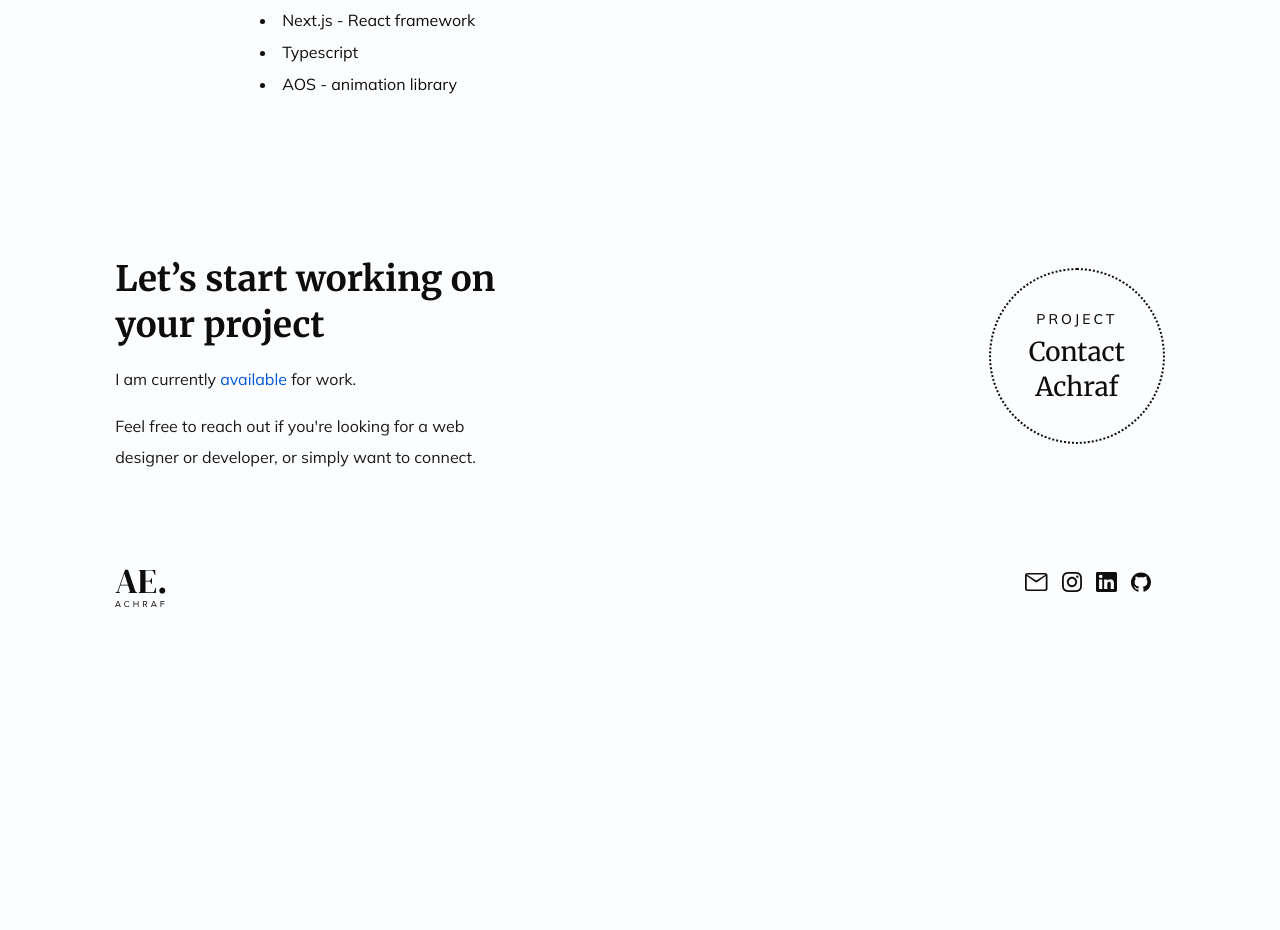
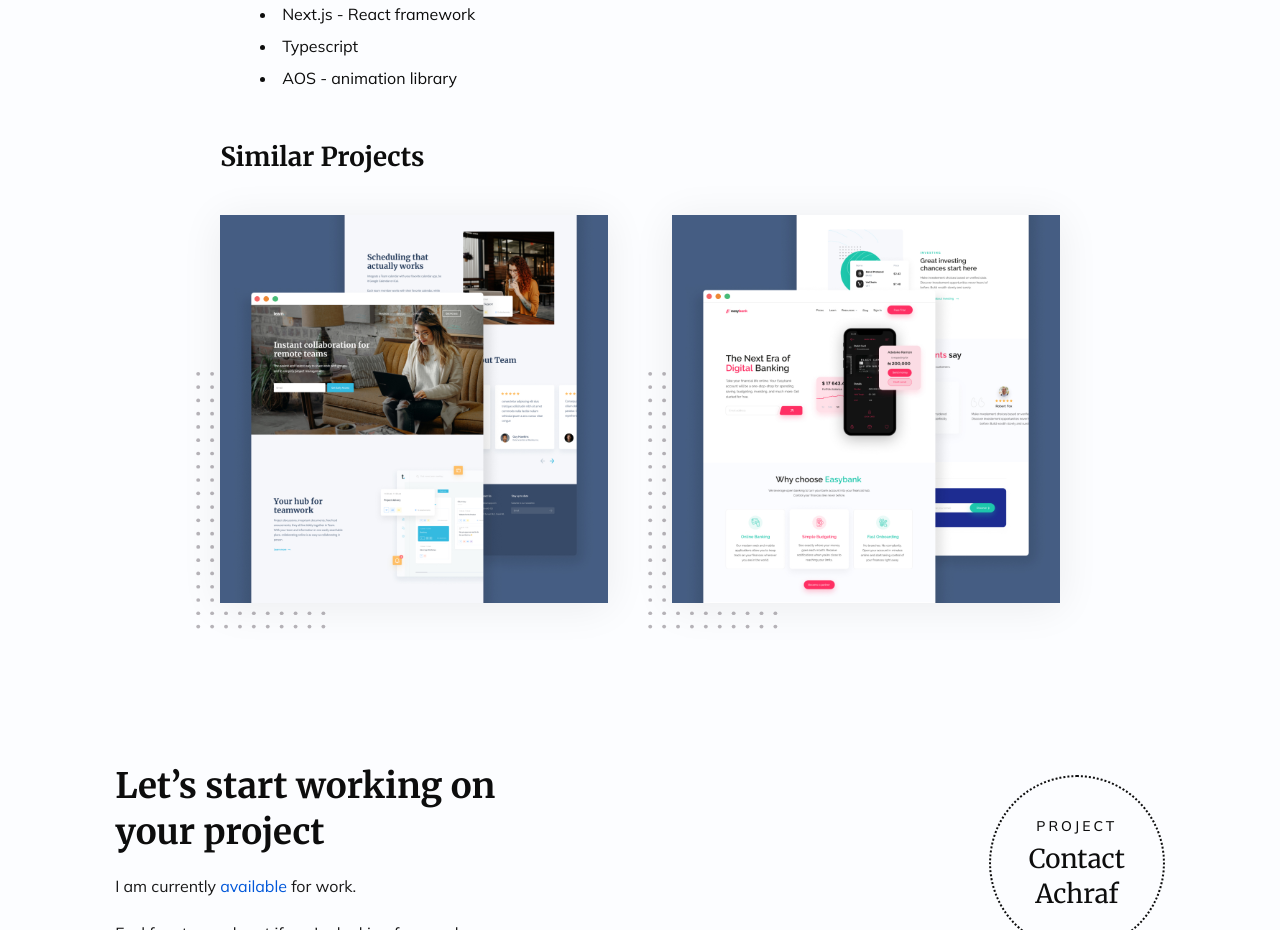
Before and after one commit to NightClover-code/portfolio-website-v2, a Next.js app: page /1 in a window 1280 px wide. Shown: the part 3908-4838 px from the top of the page. Before the commit the page ends 4542 px from the top, so only its background shows below. Built offline with nearby package versions, Linux system fonts and the light colour scheme.

Commit message:
feat: project details section done

```diff
--- /dev/null
+++ b/components/Project/Projects/index.tsx
@@ -0,0 +1,53 @@
+import Image from 'next/image';
+
+const SimilarProjects = () => {
+  return (
+    <section className="simiar__projects__section mt-10">
+      <h2 className="font-bold">Similar Projects</h2>
+
+      <div className="flex relative mt-8 ">
+        <div className="relative">
+          <div className="shadow-portfolioCard projects__card">
+            <Image
+              width={452}
+              height={452}
+              src="/images/portfolio/frontend/team.svg"
+              alt="random" //TODO
+            />
+          </div>
+
+          <div className="absolute -bottom-8 -left-6 z-[-1] xs:hidden">
+            <Image
+              src="/images/dots.svg"
+              width={130}
+              height={257}
+              alt="dots" //TODO
+            />
+          </div>
+        </div>
+
+        <div className="relative ml-16">
+          <div className="shadow-portfolioCard projects__card">
+            <Image
+              width={452}
+              height={452}
+              src="/images/portfolio/frontend/easybank.svg"
+              alt="random" //TODO
+            />
+          </div>
+
+          <div className="absolute -bottom-8 -left-6 z-[-1] xs:hidden">
+            <Image
+              src="/images/dots.svg"
+              width={130}
+              height={257}
+              alt="dots" //TODO
+            />
+          </div>
+        </div>
+      </div>
+    </section>
+  );
+};
+
+export default SimilarProjects;
--- a/components/Project/index.tsx
+++ b/components/Project/index.tsx
@@ -2,6 +2,7 @@ import Image from 'next/image';
 import BuiltWith from './BuiltWith';
 import Challenges from './Challenges';
 import Content from './Content';
+import SimilarProjects from './Projects';
 
 const Project = () => {
   const config = {
@@ -16,7 +17,7 @@ const Project = () => {
       <div className="flex flex-col justify-center">
         <Content {...config} />
 
-        <div className="mt-20 m-auto shadow-portfolioCard">
+        <div className="mt-20 m-auto shadow-portfolioCard projects__card">
           <Image
             src="/images/team.svg"
             height={3089}
@@ -30,6 +31,8 @@ const Project = () => {
       <Challenges />
 
       <BuiltWith />
+
+      <SimilarProjects />
     </section>
   );
 };
```
